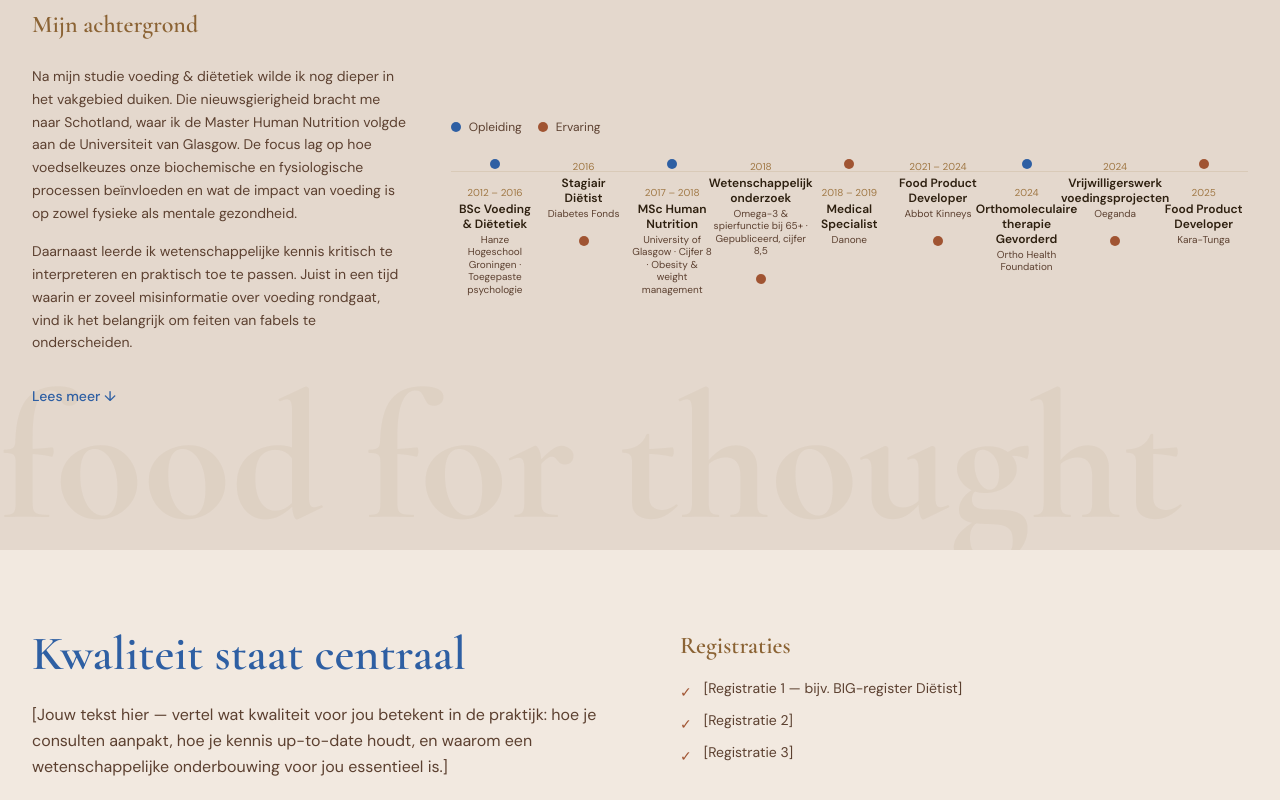
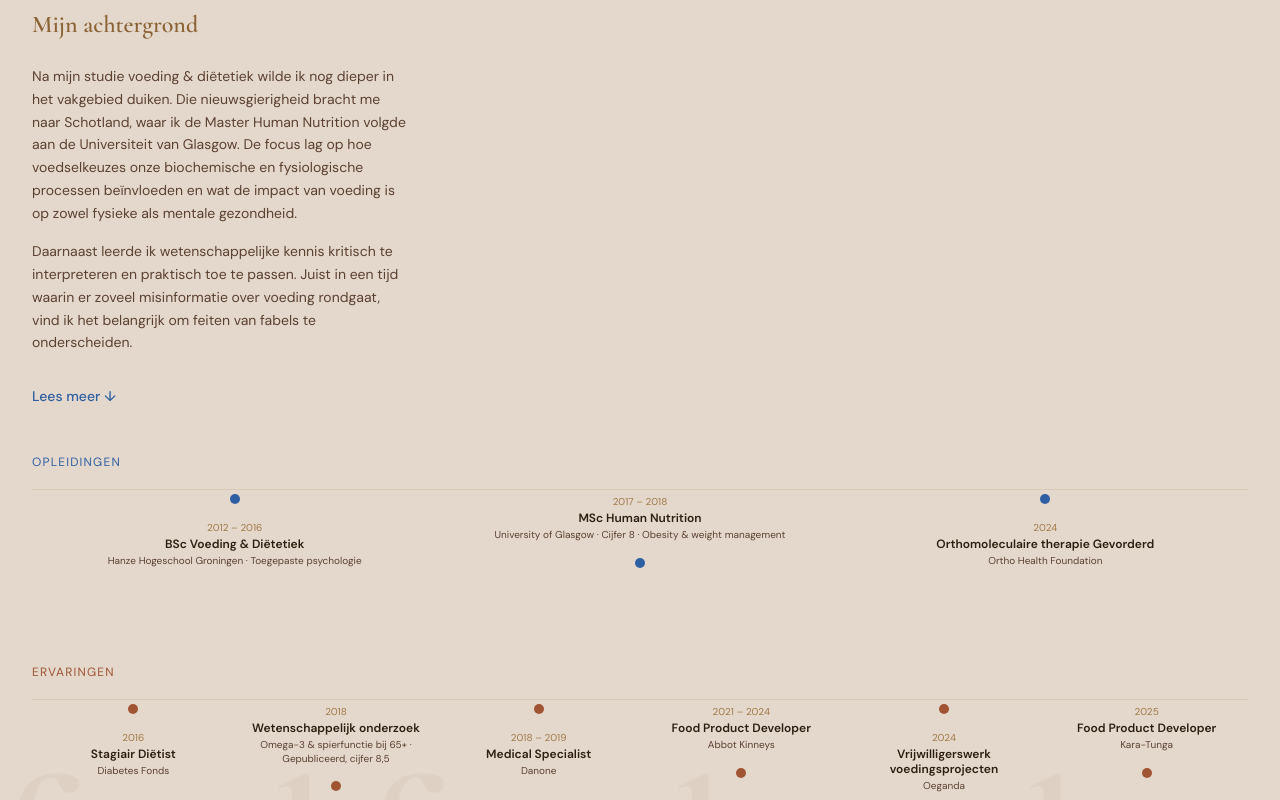
Before and after one commit to annafoods/annafoods, a Next.js app: page /over-mij in a window 1280 px wide. Shown: the part 940-1740 px from the top of the page. Built offline with nearby package versions, Linux system fonts and the light colour scheme.

Commit message:
Over mij: twee aparte horizontale tijdlijnen voor opleiding en ervaring

```diff
--- a/app/over-mij/page.tsx
+++ b/app/over-mij/page.tsx
@@ -9,63 +9,78 @@ export const metadata: Metadata = {
     'Leer Annick kennen — orthomoleculair diëtist met een MSc Human Nutrition van de Universiteit van Glasgow en een passie voor de kracht van voeding.',
 }
 
-// Chronologisch samengevoegd (oud → nieuw)
-const tijdlijn = [
+const opleidingen = [
   {
     jaar: '2012 – 2016',
     titel: 'BSc Voeding & Diëtetiek',
     sub: 'Hanze Hogeschool Groningen · Toegepaste psychologie',
-    type: 'opleiding',
-  },
-  {
-    jaar: '2016',
-    titel: 'Stagiair Diëtist',
-    sub: 'Diabetes Fonds',
-    type: 'ervaring',
   },
   {
     jaar: '2017 – 2018',
     titel: 'MSc Human Nutrition',
     sub: 'University of Glasgow · Cijfer 8 · Obesity & weight management',
-    type: 'opleiding',
-  },
-  {
-    jaar: '2018',
-    titel: 'Wetenschappelijk onderzoek',
-    sub: 'Omega-3 & spierfunctie bij 65+ · Gepubliceerd, cijfer 8,5',
-    type: 'ervaring',
-  },
-  {
-    jaar: '2018 – 2019',
-    titel: 'Medical Specialist',
-    sub: 'Danone',
-    type: 'ervaring',
-  },
-  {
-    jaar: '2021 – 2024',
-    titel: 'Food Product Developer',
-    sub: 'Abbot Kinneys',
-    type: 'ervaring',
   },
   {
     jaar: '2024',
     titel: 'Orthomoleculaire therapie Gevorderd',
     sub: 'Ortho Health Foundation',
-    type: 'opleiding',
-  },
-  {
-    jaar: '2024',
-    titel: 'Vrijwilligerswerk voedingsprojecten',
-    sub: 'Oeganda',
-    type: 'ervaring',
-  },
-  {
-    jaar: '2025',
-    titel: 'Food Product Developer',
-    sub: 'Kara-Tunga',
-    type: 'ervaring',
   },
 ]
+
+const ervaringen = [
+  { jaar: '2016', titel: 'Stagiair Diëtist', sub: 'Diabetes Fonds' },
+  { jaar: '2018', titel: 'Wetenschappelijk onderzoek', sub: 'Omega-3 & spierfunctie bij 65+ · Gepubliceerd, cijfer 8,5' },
+  { jaar: '2018 – 2019', titel: 'Medical Specialist', sub: 'Danone' },
+  { jaar: '2021 – 2024', titel: 'Food Product Developer', sub: 'Abbot Kinneys' },
+  { jaar: '2024', titel: 'Vrijwilligerswerk voedingsprojecten', sub: 'Oeganda' },
+  { jaar: '2025', titel: 'Food Product Developer', sub: 'Kara-Tunga' },
+]
+
+type TijdlijnItem = { jaar: string; titel: string; sub: string }
+
+function HorizontaleTijdlijn({ items, kleur }: { items: TijdlijnItem[]; kleur: string }) {
+  return (
+    <>
+      {/* Desktop: horizontaal */}
+      <div className="hidden lg:block relative pt-4 pb-16">
+        <div className="absolute top-[11px] left-0 right-0 h-px bg-beige-deeper" />
+        <div className="flex justify-between relative">
+          {items.map((item, i) => (
+            <div
+              key={i}
+              className="flex flex-col items-center"
+              style={{ width: `${100 / items.length}%` }}
+            >
+              <div className={`w-2.5 h-2.5 rounded-full shrink-0 z-10 ${kleur}`} />
+              <div className={`px-1 text-center ${i % 2 === 0 ? 'mt-4' : 'order-first mb-4'}`}>
+                <p className="font-body text-[10px] text-brown-light whitespace-nowrap">{item.jaar}</p>
+                <p className="font-body text-xs font-semibold text-text-dark leading-tight mt-0.5">{item.titel}</p>
+                <p className="font-body text-[10px] text-text-medium leading-snug mt-0.5">{item.sub}</p>
+              </div>
+            </div>
+          ))}
+        </div>
+      </div>
+
+      {/* Mobiel: verticaal */}
+      <div className="lg:hidden space-y-4">
+        {items.map((item, i) => (
+          <div key={i} className="flex gap-3">
+            <div className="flex flex-col items-center">
+              <div className={`w-2.5 h-2.5 rounded-full shrink-0 mt-1 ${kleur}`} />
+              <div className="w-px flex-1 bg-beige-deeper mt-1" />
+            </div>
+            <div className="pb-4">
+              <p className="font-body text-[11px] text-brown-light uppercase tracking-widest">{item.jaar}</p>
+              <p className="font-body text-sm font-semibold text-text-dark">{item.titel}</p>
+              <p className="font-body text-xs text-text-medium">{item.sub}</p>
+            </div>
+          </div>
+        ))}
+      </div>
+    </>
+  )
+}
 
 export default function OverMijPage() {
   return (
@@ -74,7 +89,6 @@ export default function OverMijPage() {
       <section className="bg-beige py-16 lg:py-24">
         <div className="max-w-7xl mx-auto px-4 sm:px-6 lg:px-8">
           <div className="grid grid-cols-1 lg:grid-cols-2 gap-12 lg:gap-16 items-start">
-            {/* Profielfoto */}
             <div className="relative h-[500px] sm:h-[580px] rounded-2xl overflow-hidden">
               <Image
                 src="/images/profielfoto.png"
@@ -84,8 +98,6 @@ export default function OverMijPage() {
                 priority
               />
             </div>
-
-            {/* Tekst */}
             <div className="border-l-2 border-blue-accent pl-8 pt-2">
               <h1 className="font-heading text-4xl sm:text-5xl text-brown-gold font-semibold leading-tight mb-6">
                 Mijn reis met voeding als kompas
@@ -119,80 +131,46 @@ export default function OverMijPage() {
         </div>
       </section>
 
-      {/* ── Verhaal + Horizontale tijdlijn ── */}
+      {/* ── Mijn achtergrond + twee tijdlijnen ── */}
       <section className="bg-beige-dark py-14 lg:py-20 relative overflow-hidden">
-        {/* Watermark */}
         <p className="absolute bottom-0 left-0 font-heading font-bold text-[120px] sm:text-[180px] leading-none text-brown-gold/[0.06] whitespace-nowrap select-none pointer-events-none">
           food for thought
         </p>
 
         <div className="relative max-w-7xl mx-auto px-4 sm:px-6 lg:px-8">
           {/* Verhaal */}
-          <div className="grid grid-cols-1 lg:grid-cols-3 gap-10 mb-16">
-            <div className="lg:col-span-1">
+          <div className="grid grid-cols-1 lg:grid-cols-3 gap-10 mb-12">
+            <div>
               <h2 className="font-heading text-2xl text-brown-gold font-semibold mb-6">
                 Mijn achtergrond
               </h2>
               <VerhaalExpand />
             </div>
-            <div className="lg:col-span-2 flex items-center">
-              <div className="w-full">
-                <div className="flex items-center gap-4 mb-6">
-                  <span className="flex items-center gap-2 font-body text-xs text-text-medium">
-                    <span className="w-2.5 h-2.5 rounded-full bg-blue-accent inline-block" /> Opleiding
-                  </span>
-                  <span className="flex items-center gap-2 font-body text-xs text-text-medium">
-                    <span className="w-2.5 h-2.5 rounded-full bg-terracotta inline-block" /> Ervaring
-                  </span>
-                </div>
+            <div className="lg:col-span-2" />
+          </div>
 
-                {/* Horizontale tijdlijn — desktop */}
-                <div className="hidden lg:block relative">
-                  {/* Lijn */}
-                  <div className="absolute top-3 left-0 right-0 h-px bg-beige-deeper" />
-                  <div className="flex justify-between relative">
-                    {tijdlijn.map((item, i) => (
-                      <div key={i} className="flex flex-col items-center" style={{ width: `${100 / tijdlijn.length}%` }}>
-                        {/* Dot */}
-                        <div className={`w-2.5 h-2.5 rounded-full shrink-0 z-10 ${item.type === 'opleiding' ? 'bg-blue-accent' : 'bg-terracotta'}`} />
-                        {/* Label — afwisselend boven/onder */}
-                        <div className={`px-1 text-center ${i % 2 === 0 ? 'mt-4' : 'order-first mb-4'}`}>
-                          <p className="font-body text-[10px] text-brown-light whitespace-nowrap">{item.jaar}</p>
-                          <p className="font-body text-xs font-semibold text-text-dark leading-tight mt-0.5">{item.titel}</p>
-                          <p className="font-body text-[10px] text-text-medium leading-tight mt-0.5">{item.sub}</p>
-                        </div>
-                      </div>
-                    ))}
-                  </div>
-                </div>
+          {/* Opleidingen tijdlijn */}
+          <div className="mb-8">
+            <p className="font-body text-xs uppercase tracking-widest text-blue-accent mb-2">
+              Opleidingen
+            </p>
+            <HorizontaleTijdlijn items={opleidingen} kleur="bg-blue-accent" />
+          </div>
 
-                {/* Verticale tijdlijn — mobiel */}
-                <div className="lg:hidden space-y-4">
-                  {tijdlijn.map((item, i) => (
-                    <div key={i} className="flex gap-3">
-                      <div className="flex flex-col items-center">
-                        <div className={`w-2.5 h-2.5 rounded-full shrink-0 mt-1 ${item.type === 'opleiding' ? 'bg-blue-accent' : 'bg-terracotta'}`} />
-                        <div className="w-px flex-1 bg-beige-deeper mt-1" />
-                      </div>
-                      <div className="pb-4">
-                        <p className="font-body text-[11px] text-brown-light uppercase tracking-widest">{item.jaar}</p>
-                        <p className="font-body text-sm font-semibold text-text-dark">{item.titel}</p>
-                        <p className="font-body text-xs text-text-medium">{item.sub}</p>
-                      </div>
-                    </div>
-                  ))}
-                </div>
-              </div>
-            </div>
+          {/* Ervaringen tijdlijn */}
+          <div>
+            <p className="font-body text-xs uppercase tracking-widest text-terracotta mb-2">
+              Ervaringen
+            </p>
+            <HorizontaleTijdlijn items={ervaringen} kleur="bg-terracotta" />
           </div>
         </div>
       </section>
+
       {/* ── Kwaliteit staat centraal ── */}
       <section className="bg-beige py-14 lg:py-20">
         <div className="max-w-7xl mx-auto px-4 sm:px-6 lg:px-8">
           <div className="grid grid-cols-1 lg:grid-cols-2 gap-12 lg:gap-20 items-start">
-
-            {/* Tekst */}
             <div>
               <h2 className="font-heading text-4xl sm:text-5xl text-blue-accent font-semibold mb-6">
                 Kwaliteit staat centraal
@@ -214,19 +192,13 @@ export default function OverMijPage() {
                 </p>
               </div>
             </div>
-
-            {/* Registraties & beroepsverenigingen */}
             <div className="space-y-8">
               <div>
                 <h3 className="font-heading text-2xl text-brown-gold font-semibold mb-4">
                   Registraties
                 </h3>
                 <ul className="space-y-2">
-                  {[
-                    '[Registratie 1 — bijv. BIG-register Diëtist]',
-                    '[Registratie 2]',
-                    '[Registratie 3]',
-                  ].map((item) => (
+                  {['[Registratie 1 — bijv. BIG-register Diëtist]', '[Registratie 2]', '[Registratie 3]'].map((item) => (
                     <li key={item} className="flex items-start gap-3 font-body text-text-medium text-sm">
                       <span className="text-terracotta mt-1 shrink-0">✓</span>
                       {item}
@@ -234,17 +206,12 @@ export default function OverMijPage() {
                   ))}
                 </ul>
               </div>
-
               <div>
                 <h3 className="font-heading text-2xl text-brown-gold font-semibold mb-4">
                   Beroepsverenigingen
                 </h3>
                 <ul className="space-y-2">
-                  {[
-                    '[Vereniging 1 — bijv. MBOG]',
-                    '[Vereniging 2]',
-                    '[Vereniging 3]',
-                  ].map((item) => (
+                  {['[Vereniging 1 — bijv. MBOG]', '[Vereniging 2]', '[Vereniging 3]'].map((item) => (
                     <li key={item} className="flex items-start gap-3 font-body text-text-medium text-sm">
                       <span className="text-blue-accent mt-1 shrink-0">✓</span>
                       {item}
@@ -253,7 +220,6 @@ export default function OverMijPage() {
                 </ul>
               </div>
             </div>
-
           </div>
         </div>
       </section>
```
